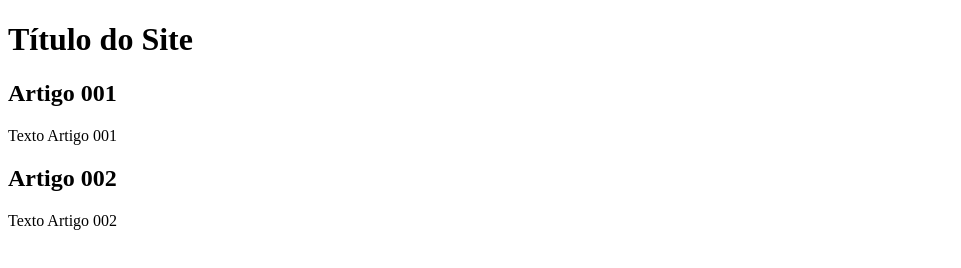
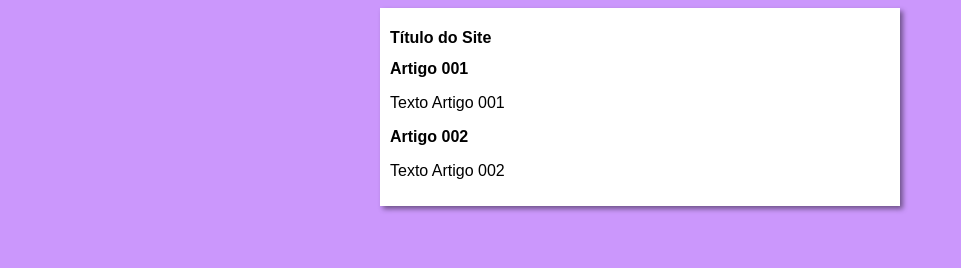
Before and after one commit to erich-muller/projeto-site, a plain HTML site: page index.html in a window 1280 px wide. Shown: the whole page, without its empty margins (0-961 px from the left). Drawn offline with Linux system fonts and the light colour scheme.

Commit message:
iniciei o design

```diff
--- /dev/null
+++ b/estilos/styles.css
@@ -0,0 +1,16 @@
+* {
+    font-family: Arial, Helvetica, sans-serif;
+    font-size: 16px;
+}
+
+body {
+    background-color: rgb(203, 151, 252);
+}
+
+main {
+    background-color: white;
+    width: 500px;
+    margin: auto;
+    padding: 10px;
+    box-shadow: 3px 3px 5px rgba(0, 0, 0, 0.452);
+}
--- a/index.html
+++ b/index.html
@@ -5,6 +5,7 @@
     <meta http-equiv="X-UA-Compatible" content="IE=edge">
     <meta name="viewport" content="width=device-width, initial-scale=1.0">
     <title>Título do Site</title>
+    <link rel="stylesheet" href="estilos/styles.css">
 </head>
 <body>
     <main>
```
